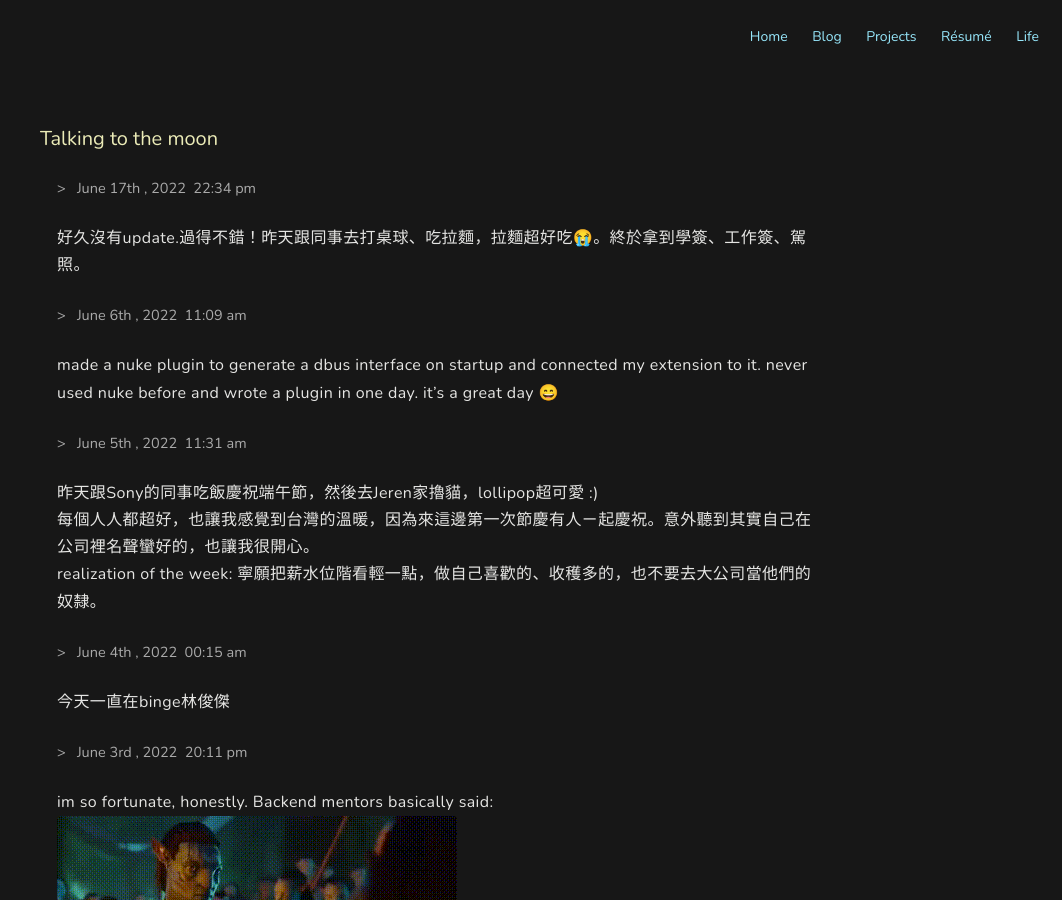
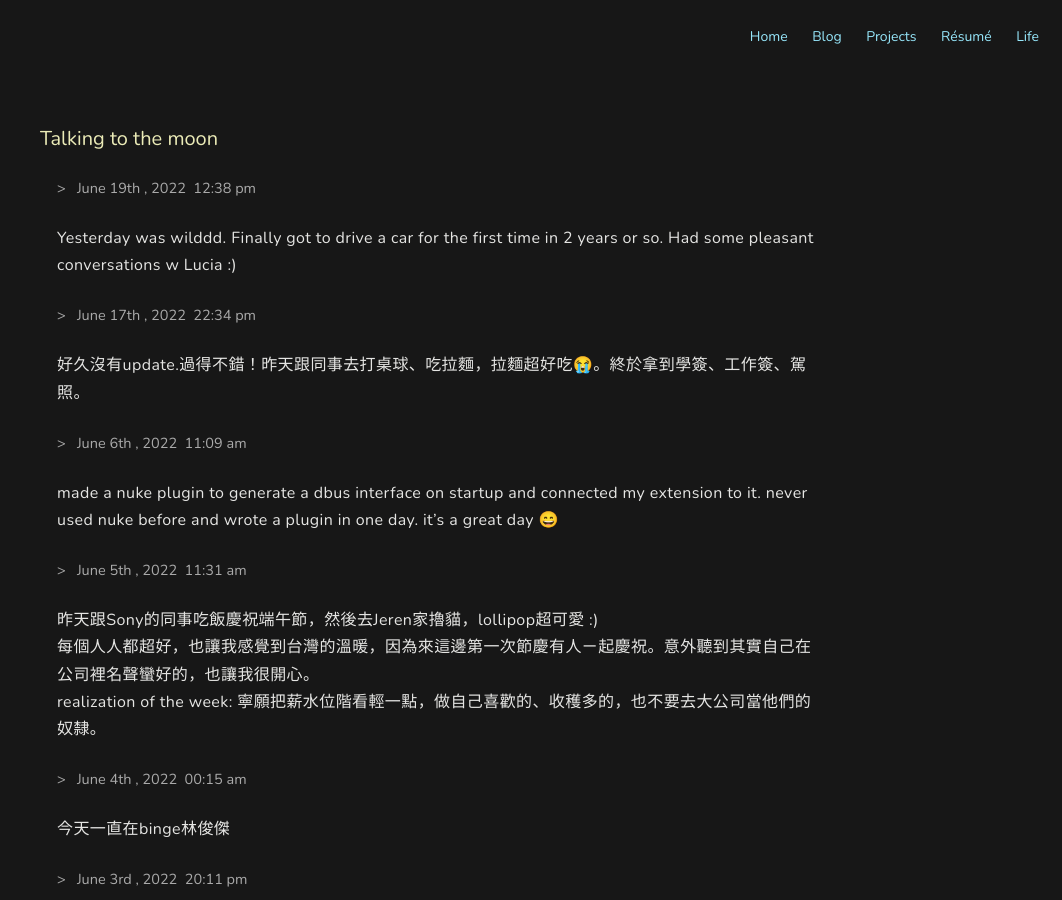
Before and after one commit to danielchen-pyc/danielchen-pyc.github.io, a Jekyll site: the page built from life.html, in a window 1280 px wide and 900 px high. Shown: the whole window, without its empty margins (218-1280 px from the left). Built offline with Jekyll 4.4.1, drawn with Linux system fonts in a browser that asks for light colours; emoji names are drawn with the system emoji font; some web fonts are replaced.

Commit message:
daily update

```diff
--- a/_data/life.yml
+++ b/_data/life.yml
@@ -1,3 +1,7 @@
+- date: 2022/06/19 12:38pm
+  content: |
+    Yesterday was wilddd. Finally got to drive a car for the first time in 2 years or so. Had some pleasant conversations w Lucia :)
+
 - date: 2022/06/17 10:34pm
   content: |
     好久沒有update.過得不錯！昨天跟同事去打桌球、吃拉麵，拉麵超好吃😭。終於拿到學簽、工作簽、駕照。
```
